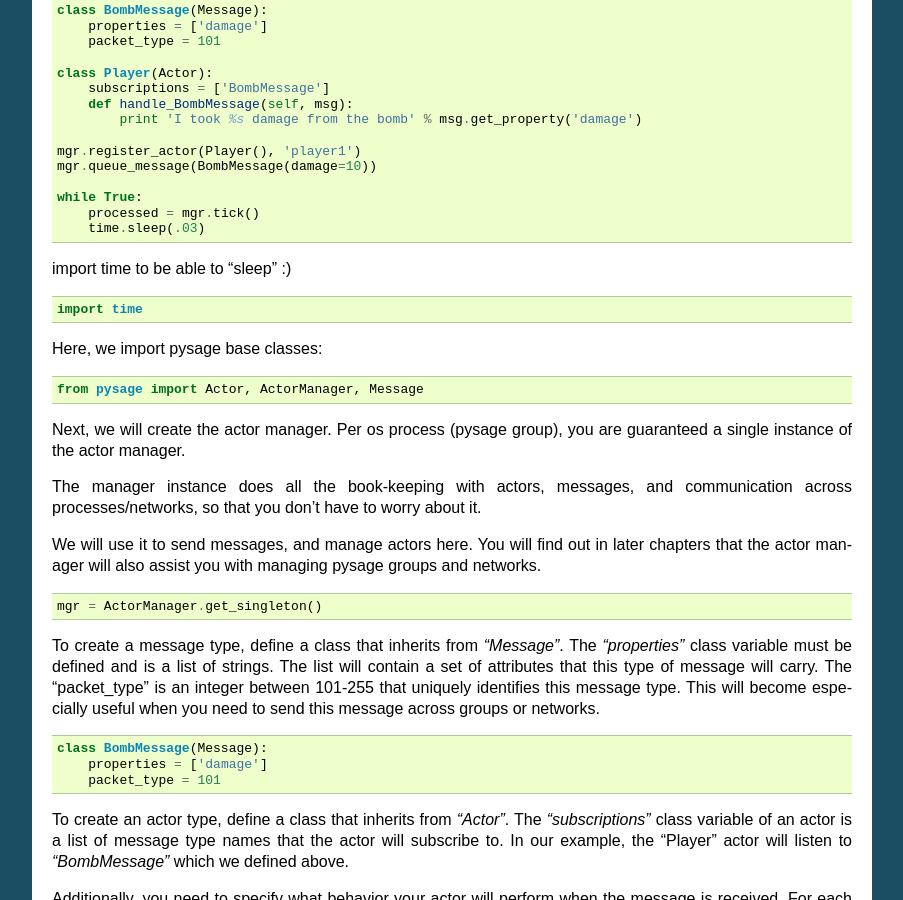
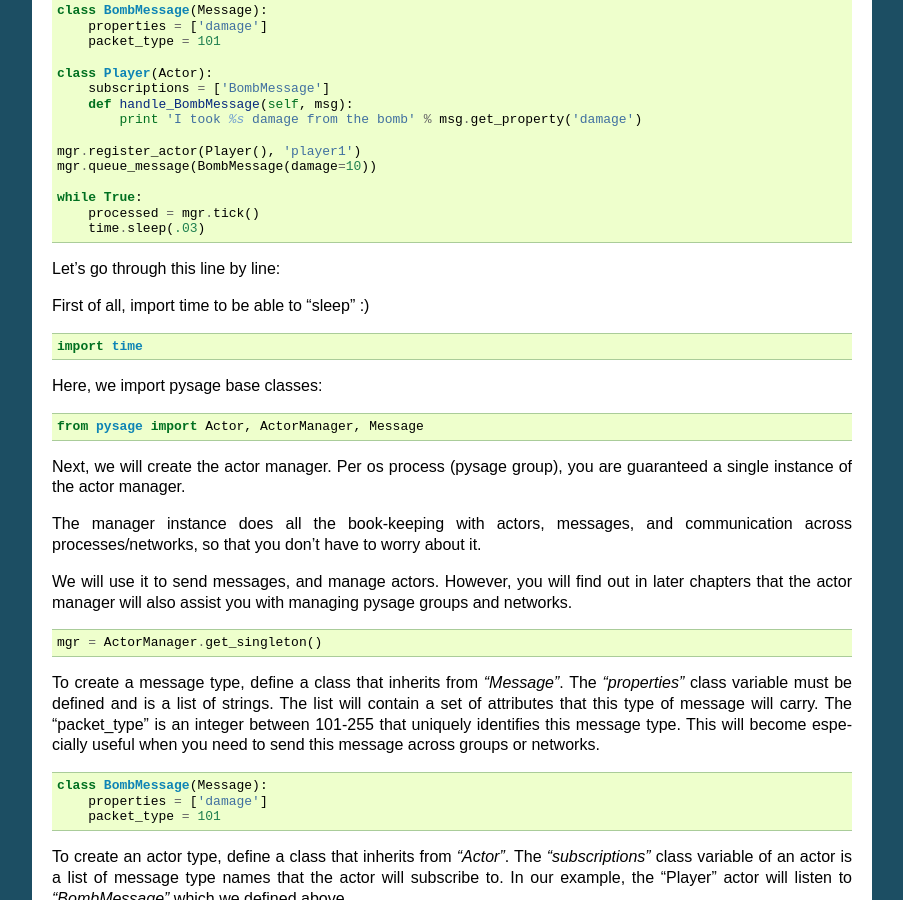
Before and after one commit to realtime-system/pysage, a Sphinx documentation site: the page built from docs/intro.rst, in a window 1280 px wide and 900 px high, scrolled down 406 px. Shown: the whole window, without its empty margins (198-1101 px from the left). Built offline with Sphinx 7.4.7, drawn with Linux system fonts in a browser that asks for light colours; pages that are not in the unit, such as notebooks, are missing from menus.

Commit message:
corrections to documentation

```diff
--- a/docs/intro.rst
+++ b/docs/intro.rst
@@ -32,7 +32,9 @@ Here is the code:
         processed = mgr.tick()
         time.sleep(.03)
 
-import time to be able to "sleep" :)
+Let's go through this line by line:
+
+First of all, import time to be able to "sleep" :)
 ::
     import time
 
@@ -45,7 +47,7 @@ Next, we will create the actor manager.  Per os process (pysage group), you are
 
 The manager instance does all the book-keeping with actors, messages, and communication across processes/networks, so that you don't have to worry about it.
 
-We will use it to send messages, and manage actors here.  You will find out in later chapters that the actor manager will also assist you with managing pysage groups and networks.
+We will use it to send messages, and manage actors.  However, you will find out in later chapters that the actor manager will also assist you with managing pysage groups and networks.
 
 ::
 
```
